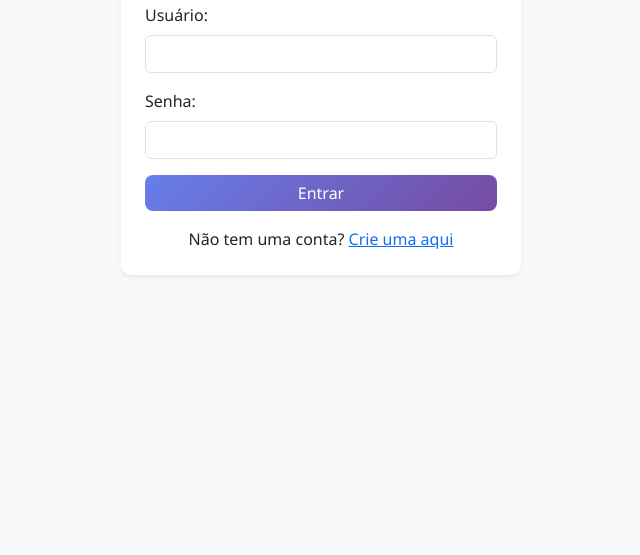
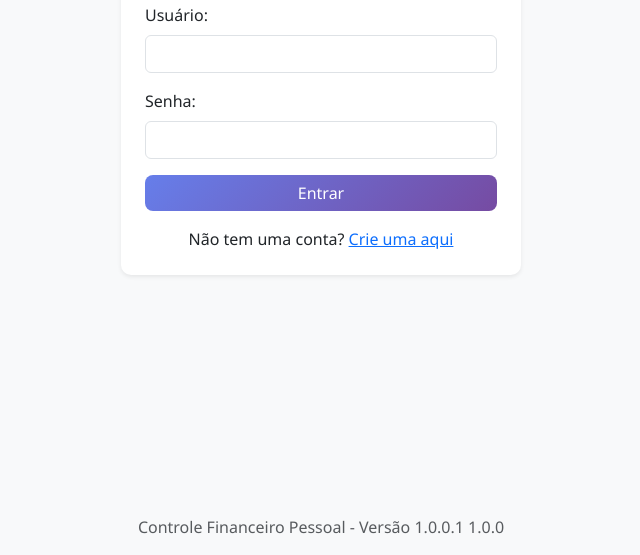
Before and after one commit to systemilc/controle-financeiro, a website with bundled scripts: page public/index.html in a window 1280 px wide. Shown: the part 301-856 px from the top of the page, without its empty margins (319-959 px from the left). Before the commit the page ends 800 px from the top, so only its background shows below. Built offline with nearby package versions, Linux system fonts and the light colour scheme.

Commit message:
corrigido sistema de nomenclatura das categorias e adicionado footer com versão atual do sistema.

```diff
--- a/public/index.html
+++ b/public/index.html
@@ -471,6 +471,12 @@
 
     <script src="https://cdn.jsdelivr.net/npm/bootstrap@5.3.0/dist/js/bootstrap.bundle.min.js"></script>
     <script type="module" src="js/main.js"></script>
+
+    <footer class="footer mt-auto py-3 bg-light">
+        <div class="container text-center">
+            <span class="text-muted">Controle Financeiro Pessoal - Versão 1.0.0.1 <span id="app-version"></span></span>
+        </div>
+    </footer>
 </body>
 </html>
 
--- a/public/js/main.js
+++ b/public/js/main.js
@@ -1040,5 +1040,16 @@ if (elements.changePasswordModal) {
     elements.changePasswordModal.addEventListener('hidden.bs.modal', render.resetChangePasswordForm);
 }
 
+// Carrega a versão do aplicativo do package.json e exibe no footer
+fetch('package.json')
+    .then(response => response.json())
+    .then(data => {
+        const appVersionElement = document.getElementById('app-version');
+        if (appVersionElement) {
+            appVersionElement.textContent = data.version;
+        }
+    })
+    .catch(error => console.error('Erro ao carregar a versão do aplicativo:', error));
+
 // Inicialização
 init();
--- a/public/js/ui.js
+++ b/public/js/ui.js
@@ -454,7 +454,7 @@ export const render = {
             const li = document.createElement('li');
             li.className = 'list-group-item d-flex justify-content-between align-items-center';
             li.innerHTML = `
-                <span>${category.name} (${category.type})</span>
+                <span>${category.name}</span>
                 <div>
                     <button class="btn btn-danger btn-sm delete-category-button" data-id="${category.id}" data-name="${category.name}">
                         <i class="fas fa-trash"></i>
@@ -476,7 +476,7 @@ export const render = {
         filteredCategories.forEach(category => {
             const option = document.createElement('option');
             option.value = category.id;
-            option.textContent = `${category.name} (${category.type})`;
+            option.textContent = category.name; // Apenas o nome da categoria
             selectElement.appendChild(option);
         });
     },
```
